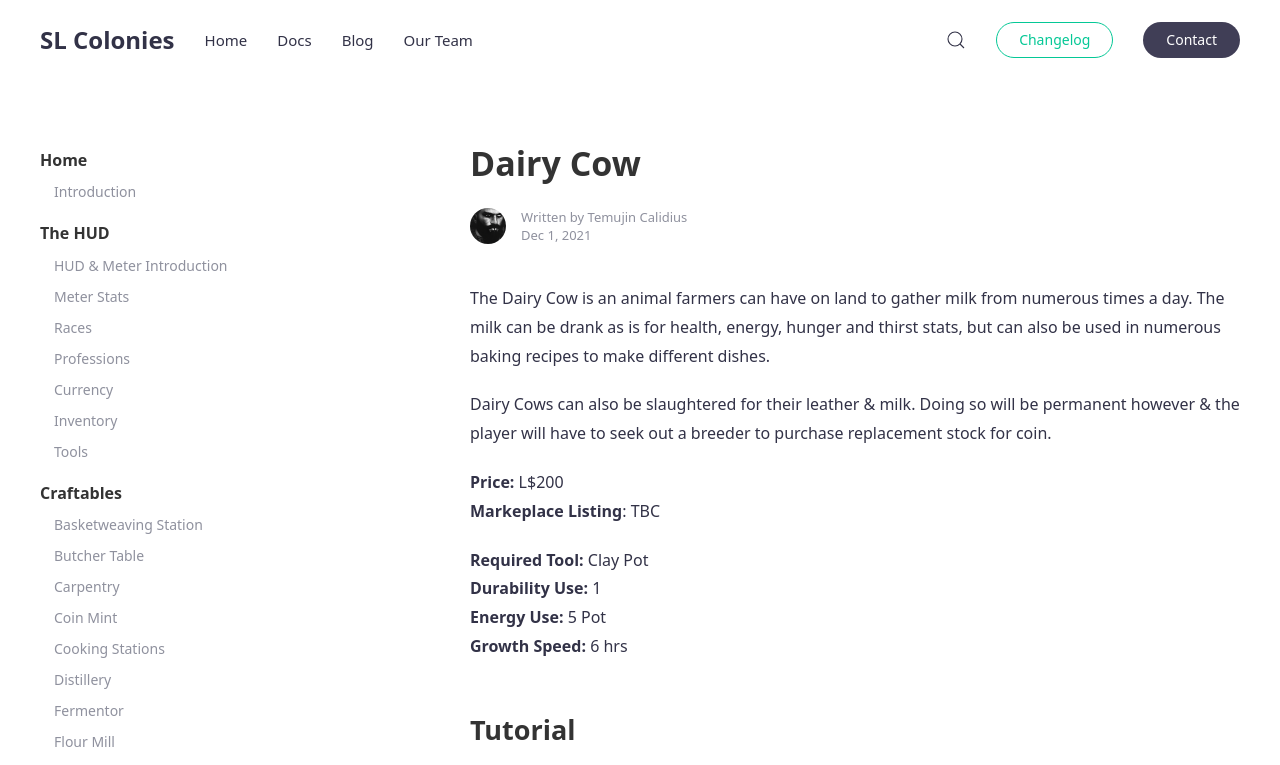
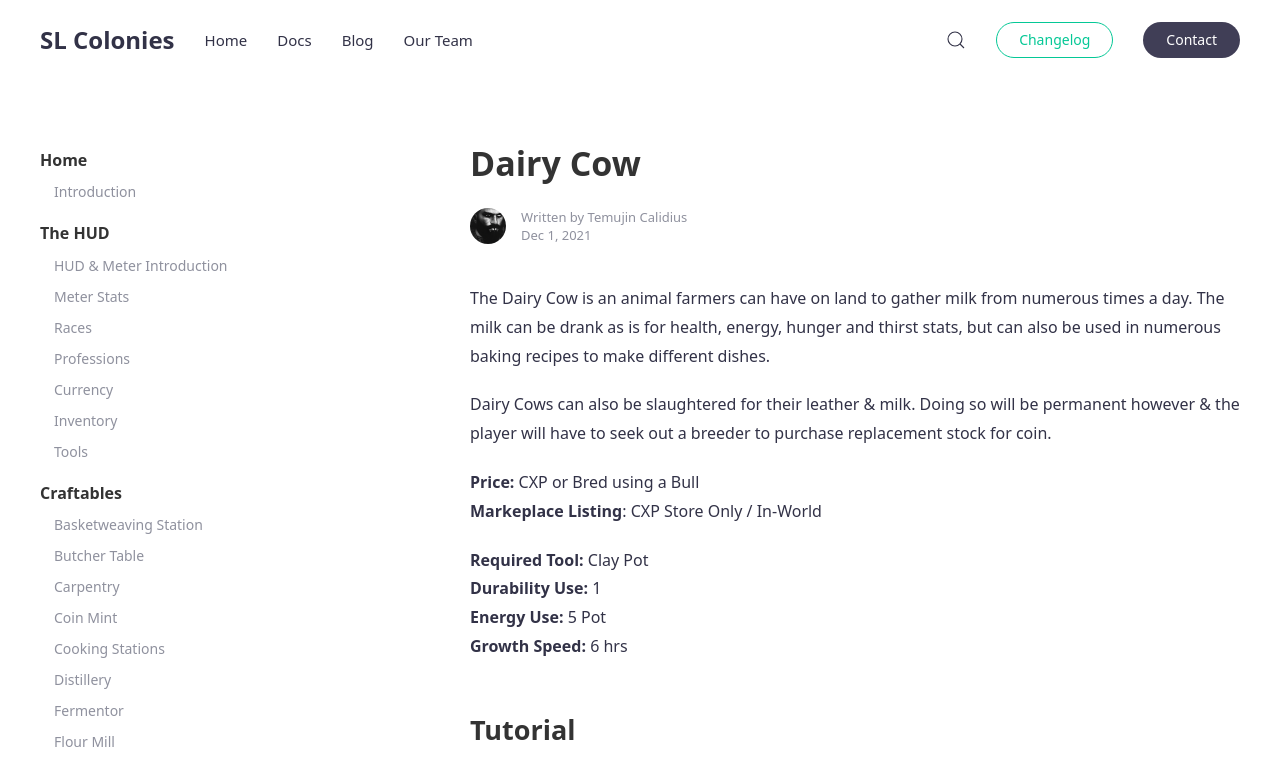
Before and after one commit to SLColonies/Public, a Jekyll site: the page built from _docs/cow.md, in a window 1280 px wide and 900 px high, cut to the strip 0-765 px from the top of the window. Built offline with Jekyll 4.4.1, drawn with Linux system fonts in a browser that asks for light colours.

Commit message:
Update cow.md

```diff
--- a/_docs/cow.md
+++ b/_docs/cow.md
@@ -7,8 +7,8 @@ The Dairy Cow is an animal farmers can have on land to gather milk from numerous
 
 Dairy Cows can also be slaughtered for their leather & milk. Doing so will be permanent however & the player will have to seek out a breeder to purchase replacement stock for coin.
 
-**Price:** L$200<br>
-**Markeplace Listing**: TBC<br>
+**Price:** CXP or Bred using a Bull<br>
+**Markeplace Listing**: CXP Store Only / In-World<br>
 
 **Required Tool:** Clay Pot<br>
 **Durability Use:** 1<br>
```
